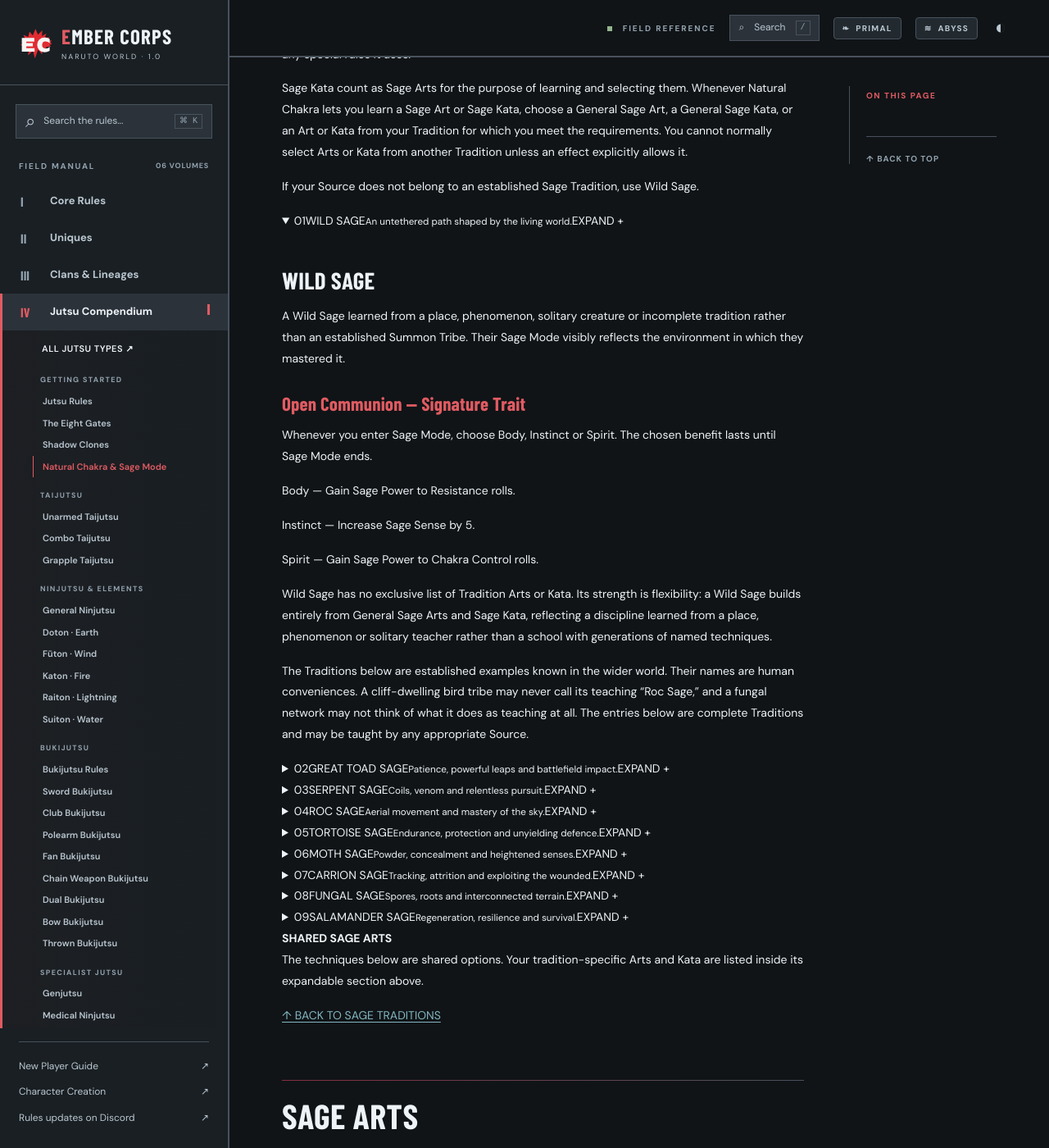
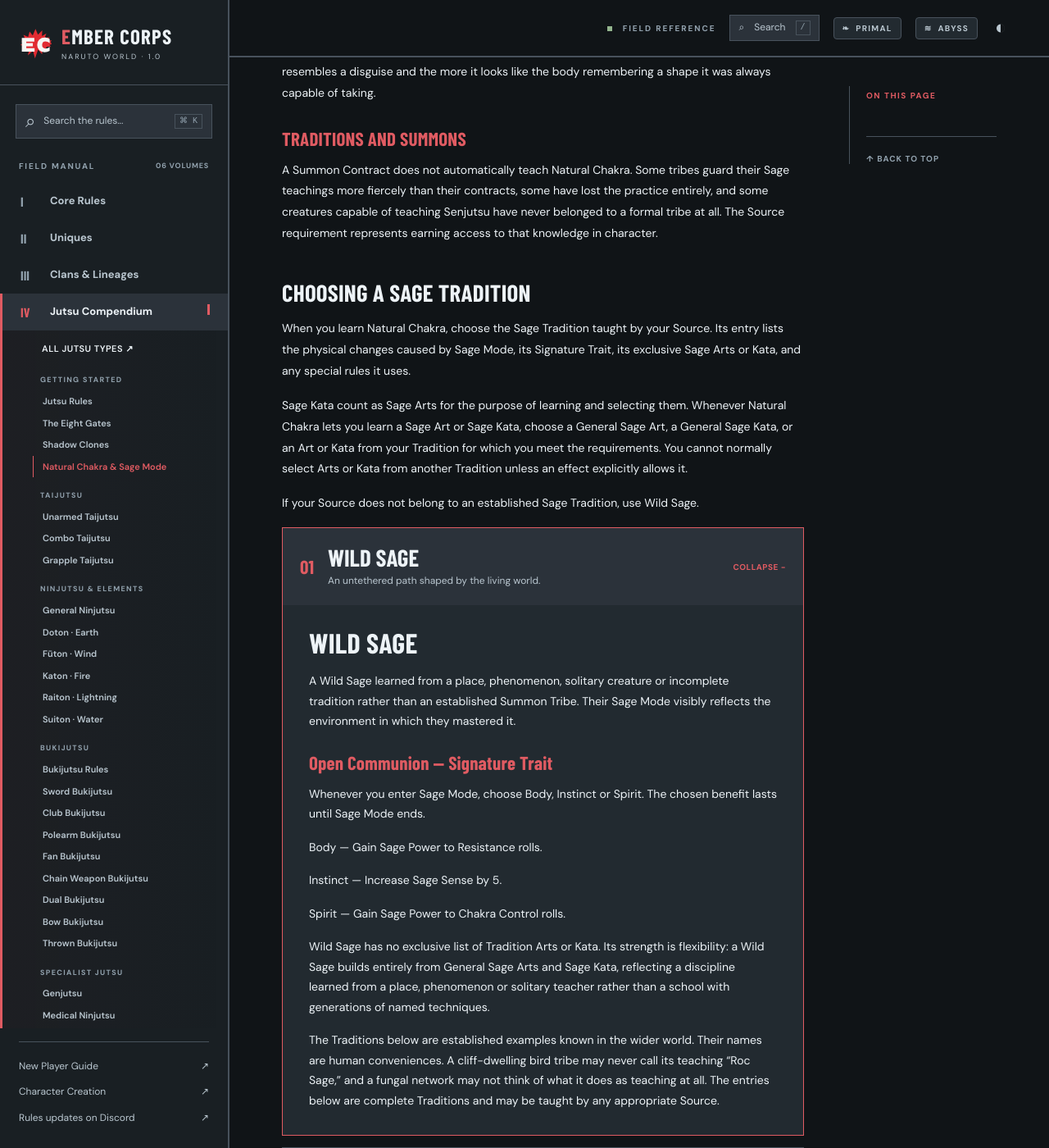
Before and after one commit to EvilbAz/NarutoWorld---The-Ember-Corps, a Jekyll site: the page built from rules/jutsu/natural-chakra.md, in a window 1280 px wide and 1400 px high, scrolled down 6142 px. Shown: the whole window at 82% size. Built offline with Jekyll 4.4.1, drawn with Linux system fonts in a browser that asks for light colours; some web fonts are replaced.

Commit message:
Style Sage tradition cards and responsive expandable entries

```diff
--- a/assets/css/site.css
+++ b/assets/css/site.css
@@ -566,3 +566,31 @@ mask-image:linear-gradient(90deg,transparent 42%,#000 90%)}
 .guide-reading .guide-final-cta p{max-width:480px}
 .guide-reading .guide-timeline{max-width:810px}
 @media(max-width:640px){.guide-page{padding:26px 20px 75px}.guide-reading .guide-hero h1{font-size:clamp(46px,12vw,66px)}.guide-reading .guide-stat-strip{grid-template-columns:1fr 1fr 1fr}.guide-reading .guide-timeline{overflow-x:auto}.guide-reading .guide-timeline-track,.guide-reading .guide-timeline-events{min-width:310px}}
+
+/* Sage Mode: one-page tradition directory and collapsible field entries */
+.sage-directory{margin:32px 0 45px;padding:clamp(20px,3vw,34px);background:var(--surface2);border-top:3px solid var(--accent);border-bottom:1px solid var(--line)}
+.sage-directory-heading>span{font:800 10px 'DM Sans',sans-serif;letter-spacing:1.5px;color:var(--accent)}
+.sage-directory-heading h2{font:900 clamp(34px,5vw,55px)/1 'Barlow Condensed',sans-serif;margin:12px 0}
+.sage-directory-heading p{max-width:620px;color:var(--muted);line-height:1.6}
+.sage-directory-grid{display:grid;grid-template-columns:repeat(3,minmax(0,1fr));gap:10px;margin-top:23px}
+.sage-directory-card{position:relative;display:flex;flex-direction:column;gap:9px;min-width:0;padding:19px;border:1px solid var(--line);background:var(--surface);color:var(--text)!important;text-decoration:none!important;transition:border-color .2s,transform .2s}
+.sage-directory-card:hover,.sage-directory-card:focus-visible{border-color:var(--accent);transform:translateY(-2px)}
+.sage-directory-card>span{font:800 9px 'DM Sans',sans-serif;letter-spacing:1.1px;color:var(--accent)}
+.sage-directory-card strong{font:900 25px/1.1 'Barlow Condensed',sans-serif}
+.sage-directory-card small{font-size:12px;line-height:1.5;color:var(--muted);padding-right:8px}
+.sage-directory-card>b{position:absolute;right:14px;top:13px;color:var(--accent)}
+.sage-tradition{margin:14px 0;border:1px solid var(--line);background:var(--surface);scroll-margin-top:105px}
+.sage-tradition[open]{border-color:var(--accent)}
+.sage-tradition>summary{display:flex;align-items:center;gap:17px;padding:21px;cursor:pointer;list-style:none;background:var(--surface2)}
+.sage-tradition>summary::-webkit-details-marker{display:none}
+.sage-tradition-number{font:900 23px 'Barlow Condensed',sans-serif;color:var(--accent)}
+.sage-tradition-title{display:flex;flex:1;flex-direction:column;gap:5px;font:900 29px/1 'Barlow Condensed',sans-serif}
+.sage-tradition-title small{font:400 12px/1.5 'DM Sans',sans-serif;color:var(--muted)}
+.sage-tradition-toggle{font:800 10px 'DM Sans',sans-serif;letter-spacing:.5px;color:var(--accent);white-space:nowrap}
+.sage-tradition[open] .sage-tradition-toggle{font-size:0}.sage-tradition[open] .sage-tradition-toggle:after{content:'COLLAPSE −';font-size:10px}
+.sage-tradition>h2,.sage-tradition>h3,.sage-tradition>p,.sage-tradition>ul,.sage-tradition>ol,.sage-tradition>blockquote{margin-left:clamp(18px,3vw,32px);margin-right:clamp(18px,3vw,32px)}
+.sage-tradition>h2{font:900 34px 'Barlow Condensed',sans-serif;margin-top:25px}.sage-tradition>h3{font:800 23px 'Barlow Condensed',sans-serif;margin-top:24px;color:var(--accent)}
+.sage-tradition>p,.sage-tradition>ul,.sage-tradition>ol{line-height:1.75}.sage-tradition> :last-child{margin-bottom:30px}
+.sage-shared-note{padding:21px;margin:43px 0 24px;border-left:3px solid var(--accent);background:var(--surface2)}.sage-shared-note strong{font:900 25px 'Barlow Condensed',sans-serif}.sage-shared-note p{color:var(--muted)}.sage-shared-note a{color:var(--accent);font-size:12px;font-weight:800}
+@media(max-width:900px){.sage-directory-grid{grid-template-columns:repeat(2,minmax(0,1fr))}}
+@media(max-width:560px){.sage-directory-grid{grid-template-columns:1fr}.sage-tradition>summary{padding:16px;gap:11px}.sage-tradition-title{font-size:24px}.sage-tradition-toggle{font-size:9px}}
```
